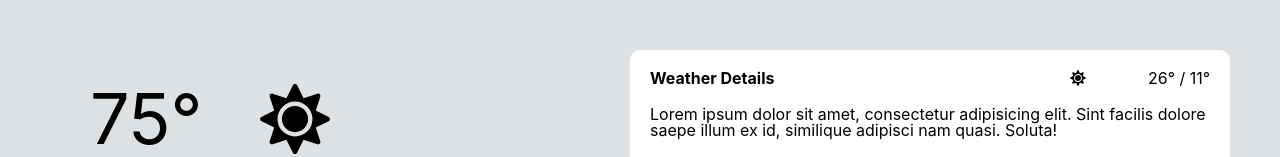
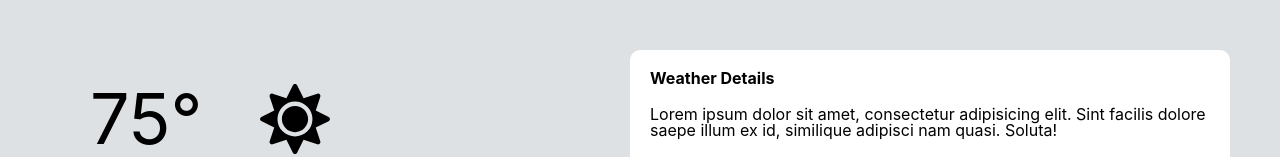
Before and after one commit to harrisonJones12/weather-app, a React (Create React App) app: page / in a window 1280 px wide. Shown: the part 221-378 px from the top of the page. Built offline with nearby package versions, Linux system fonts and the light colour scheme; no server answers.

Commit message:
remove unccessary jsx

```diff
--- a/src/components/NextDay/NextDay.jsx
+++ b/src/components/NextDay/NextDay.jsx
@@ -50,10 +50,6 @@ function NextDay() {
         <div className={`${baseClass}-next-day-info`}>
           <div className={`${baseClass}-next-day-heading`}>
             <h3 className="heading">Weather Details</h3>
-            <div className="type-of-day-high-low">
-              {icon("sun", "sun-icon")}
-              <p>26&deg; / 11&deg;</p>
-            </div>
           </div>
           <p>
             Lorem ipsum dolor sit amet, consectetur adipisicing elit. Sint
```
